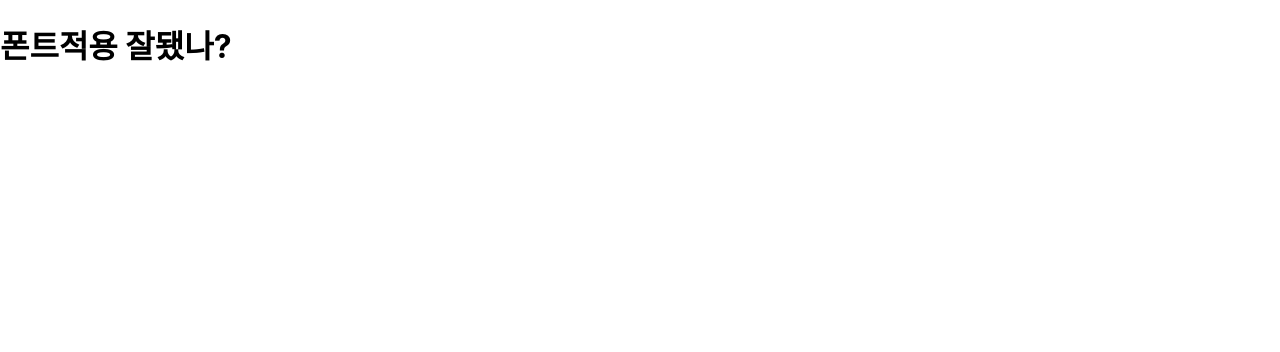
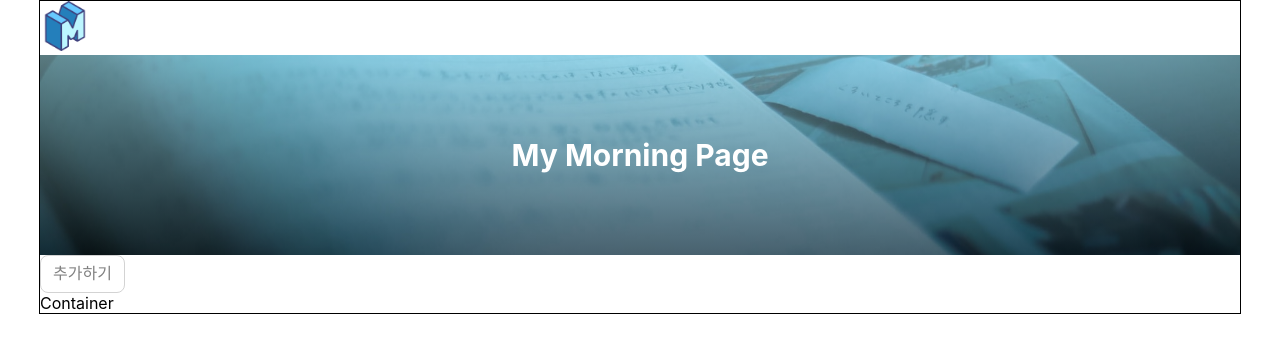
Before and after one commit to maydec2298/MyMorningPage, a React (Create React App) app: page / in a window 1280 px wide. Shown: the top 352 px of the page. Built offline with nearby package versions, Linux system fonts and the light colour scheme; a web font is replaced by a local one.

Commit message:
로고 헤더 버튼 기본 만듬
로고 누르면 홈으로 이동,
페이지 별 각각 헤더 타이틀 변경,
버튼 임시 css 적용, 각각 색 변경 가능

```diff
--- a/src/components/UI/Button.jsx
+++ b/src/components/UI/Button.jsx
@@ -1,7 +1,18 @@
 import React from "react";
+import styled from "styled-components";
 
-const Button = () => {
-  return <div>Button</div>;
+const Button = ({children, background, color}) => {
+  return (
+    <StyledButton color={color} background={background}>{children}</StyledButton>);
 };
 
+const StyledButton = styled.button`
+  padding: 6px 12px;
+  border-radius: 8px;
+  font-size: 1rem;
+  line-height: 1.5;
+  border: 1px solid lightgray;
+  color: ${(props) => props.color || "gray"};
+  background: ${(props) => props.background || "white"};
+`;
 export default Button;
--- a/src/components/UI/Container.jsx
+++ b/src/components/UI/Container.jsx
@@ -4,4 +4,5 @@ const Container = () => {
   return <div>Container</div>;
 };
 
+
 export default Container;
--- a/src/components/UI/Layout.jsx
+++ b/src/components/UI/Layout.jsx
@@ -1,7 +1,22 @@
 import React from "react";
+import styled from "styled-components";
+import Logo from "./Logo"
 
-const Layout = () => {
-  return <div>Layout</div>;
+const Layout = (props) => {
+  return (
+    <LayoutBox>
+      <Logo />
+      {props.children}
+    </LayoutBox>
+  );
 };
 
+const LayoutBox = styled.div`
+  max-width: 1200px;
+  min-width: 400px;
+  overflow: hidden;
+  margin: auto;
+  border: 1px solid #000;
+`
+
 export default Layout;
--- a/src/components/UI/Logo.jsx
+++ b/src/components/UI/Logo.jsx
@@ -1,7 +1,20 @@
 import React from "react";
+import styled from "styled-components";
+import { useNavigate } from "react-router-dom";
 
 const Logo = () => {
-  return <div>Logo</div>;
+  let navigate = useNavigate();
+
+  return (
+    <LogoBox
+      src="http://localhost:3000/Logo.png" alt='logo image'
+      onClick={() => {navigate('/'); }}
+    />
+  );
 };
 
+const LogoBox = styled.img`
+  width: 50px;
+  cursor: pointer;
+`
 export default Logo;
--- a/src/components/UI/TitleHeader.jsx
+++ b/src/components/UI/TitleHeader.jsx
@@ -1,7 +1,46 @@
 import React from "react";
+import styled from "styled-components";
+// import { useNavigate } from "react-router-dom";
+import titleHeaderImg from "../../static/titleHeader.jpg"
 
-const TitleHeader = () => {
-  return <div>TitleHeader</div>;
+const TitleHeader = ({children}) => {
+
+
+  return (
+    <TitleHeaderBox >
+      <HomeTitle>{children}</HomeTitle>
+      {/* <DetailTitle>detail</DetailTitle>
+      <WriteTitle navigate={'/wirte'}>write</WriteTitle> */}
+    </TitleHeaderBox>
+  );
 };
 
+const TitleHeaderBox = styled.div`
+  height: 200px;
+  display: flex;
+  background-image : linear-gradient(0deg, rgba(0,0,0, 0.5), rgba(178, 244, 254, 0.5)), url(${titleHeaderImg});
+  background-position : center;
+  background-size : cover;
+  background-color: #eee;
+  font-weight: bold;
+`
+const HomeTitle = styled.div`
+  margin: auto;
+  font-size: 30px;
+  color: #fff;
+`
+// const WriteTitle = styled.div`
+//   display: ${ props => props.navigate('/wirte')? 'block' : 'none'};
+//   margin: auto;
+//   font-size: 30px;
+//   color: #fff;
+// `
+// const DetailTitle = styled.div.attrs(props => ({navigate:'/wirte',}))`
+//   margin: auto;
+//   font-size: 30px;
+//   color: #fff;
+// `
+
+
+
 export default TitleHeader;
--- a/src/pages/Detail.js
+++ b/src/pages/Detail.js
@@ -1,7 +1,15 @@
 import React from "react";
+import Layout from "../components/UI/Layout"
+import TitleHeader from "../components/UI/TitleHeader";
 
 const Detail = () => {
-  return <div>Detail</div>;
+  return (
+    <Layout>
+      <TitleHeader>상세보기</TitleHeader>
+
+    </Layout>
+  )
+
 };
 
 export default Detail;
--- a/src/pages/Home.js
+++ b/src/pages/Home.js
@@ -1,7 +1,19 @@
 import React from "react";
+import Layout from "../components/UI/Layout"
+import Container from "../components/UI/Container"
+import Button from "../components/UI/Button"
+import TitleHeader from "../components/UI/TitleHeader";
+
 
 const Home = () => {
-  return <h1>폰트적용 잘됐나?</h1>;
+  return (
+    <Layout>
+      <TitleHeader>My Morning Page</TitleHeader>
+      <Button>추가하기</Button>
+      <Container/>
+    </Layout>
+  );
 };
 
+
 export default Home;
--- a/src/pages/Write.js
+++ b/src/pages/Write.js
@@ -1,7 +1,17 @@
 import React from "react";
+import Layout from "../components/UI/Layout"
+import Container from "../components/UI/Container"
+import Button from "../components/UI/Button";
+import TitleHeader from "../components/UI/TitleHeader";
 
 const Write = () => {
-  return <div>Write</div>;
+  return (
+    <Layout>
+      <TitleHeader>글쓰기</TitleHeader>
+       <Button color="white" background="gray">취소하기</Button>
+      <Container/>
+    </Layout>
+  );
 };
 
 export default Write;
```
Also changed, not shown: public/Logo.png (renamed from src/static/Logo.png), public/manifest.json, 1 other file (tests, documents, lock files or other folders).
